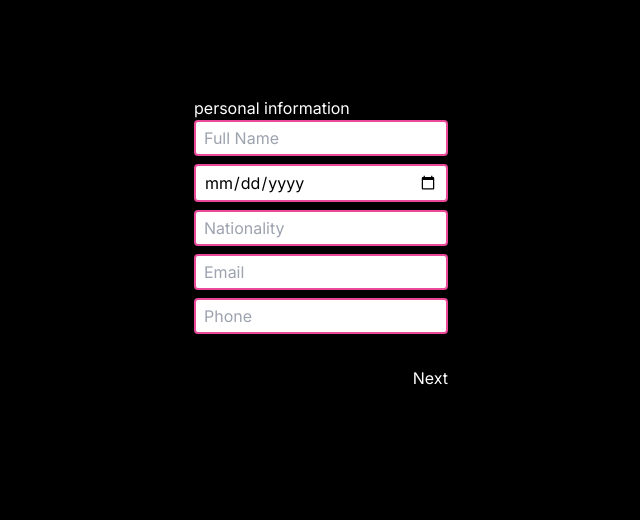
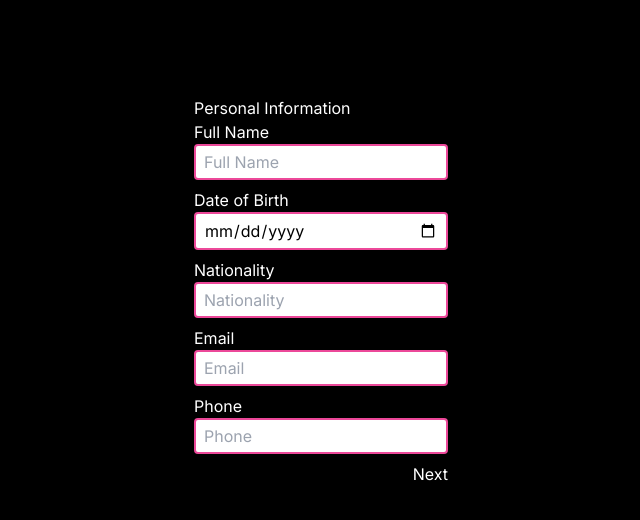
Before and after one commit to brandonduong/Cozii, a Next.js app: page / in a window 1280 px wide. Shown: the top 520 px of the page, without its empty margins (319-959 px from the left). Built offline with nearby package versions, Linux system fonts and the light colour scheme.

Commit message:
added better logic for stages and reusable inputs

```diff
--- a/app/page.tsx
+++ b/app/page.tsx
@@ -1,9 +1,12 @@
 import Stages from "@/components/Stages";
+import { FormProvider } from "@/contexts/FormContext";
 
 export default function Home() {
   return (
     <main className="flex min-h-screen flex-col items-center justify-between p-24">
-      <Stages />
+      <FormProvider>
+        <Stages />
+      </FormProvider>
     </main>
   );
 }
--- /dev/null
+++ b/components/Forms/CustomInput.tsx
@@ -0,0 +1,14 @@
+import { forwardRef, HTMLProps } from "react";
+
+type InputProps = HTMLProps<HTMLInputElement>;
+export const CustomInput = forwardRef<HTMLInputElement, InputProps>(
+  function CustomInput(props, ref) {
+    return (
+      <input
+        ref={ref}
+        className="rounded border-2 border-pink-500 px-2 py-1 focus:outline-none text-black"
+        {...props}
+      />
+    );
+  }
+);
--- /dev/null
+++ b/components/Forms/CustomTextArea.tsx
@@ -0,0 +1,14 @@
+import { forwardRef, HTMLProps } from "react";
+
+type TextAreaProps = HTMLProps<HTMLTextAreaElement>;
+export const CustomTextArea = forwardRef<HTMLTextAreaElement, TextAreaProps>(
+  function CustomTextArea(props, ref) {
+    return (
+      <textarea
+        ref={ref}
+        className="rounded border-2 border-pink-500 px-2 py-1 focus:outline-none text-black"
+        {...props}
+      />
+    );
+  }
+);
--- /dev/null
+++ b/components/Forms/Field.tsx
@@ -0,0 +1,15 @@
+interface FieldProps {
+  children: React.ReactNode;
+  label: string;
+  error: string | undefined;
+  id: string;
+}
+export default function Field({ children, label, error, id }: FieldProps) {
+  return (
+    <div className="flex flex-col">
+      <label htmlFor={id}>{label}</label>
+      {children}
+      {error && <small className="error">{error}</small>}
+    </div>
+  );
+}
--- /dev/null
+++ b/components/Stages/Stage.tsx
@@ -0,0 +1,68 @@
+// Steps/Contact.js
+
+import { useForm } from "react-hook-form";
+import { FieldType, FormField, useFormData } from "@/contexts/FormContext";
+import Field from "../Forms/Field";
+import { CustomInput } from "../Forms/CustomInput";
+import { CustomTextArea } from "../Forms/CustomTextArea";
+
+export default function Stage({
+  fields,
+  children,
+  onSubmit,
+}: {
+  fields: FieldType[];
+  children: React.ReactNode;
+  onSubmit: () => void;
+}) {
+  const { form, setForm } = useFormData();
+  const {
+    handleSubmit,
+    register,
+    formState: { errors },
+  } = useForm({ defaultValues: form });
+
+  console.log(errors);
+
+  return (
+    <form
+      className="flex flex-col gap-2"
+      onSubmit={handleSubmit((data) => {
+        console.log(data);
+        setForm({ ...form, ...data });
+        onSubmit();
+      })}
+    >
+      {fields.map((field) => (
+        <Field
+          label={field.placeholder}
+          error={""}
+          id={field.id}
+          key={field.placeholder}
+        >
+          {field.type === "textarea" ? (
+            <CustomTextArea
+              placeholder={field.placeholder}
+              {...register(field.id, {
+                required: true,
+                pattern: field.pattern,
+              })}
+              id={field.id}
+            />
+          ) : (
+            <CustomInput
+              type={field.type}
+              placeholder={field.placeholder}
+              {...register(field.id, {
+                required: true,
+                pattern: field.pattern,
+              })}
+              id={field.id}
+            />
+          )}
+        </Field>
+      ))}
+      {children}
+    </form>
+  );
+}
--- a/components/Stages/index.tsx
+++ b/components/Stages/index.tsx
@@ -1,76 +1,74 @@
 "use client";
-import { useForm } from "react-hook-form";
 import { useState } from "react";
 import { clsx } from "clsx";
+import { FieldType, FormField, useFormData } from "@/contexts/FormContext";
+import Stage from "./Stage";
+
+interface Stage {
+  title: string;
+  fields: FieldType[];
+}
 
 export default function Stages() {
-  const {
-    register,
-    handleSubmit,
-    formState: { errors },
-  } = useForm();
   const [stage, setStage] = useState(0);
 
-  console.log(errors);
-
-  const stages = [
+  const stages: Stage[] = [
     {
       title: "personal information",
       fields: [
-        { type: "text", placeholder: "Full Name" },
-        { type: "date", placeholder: "Date of Birth" },
-        { type: "text", placeholder: "Nationality" },
-        { type: "email", placeholder: "Email" },
-        { type: "Tel", placeholder: "Phone", pattern: /^\d{10}/ },
+        { type: "text", placeholder: "Full Name", id: "name" },
+        { type: "date", placeholder: "Date of Birth", id: "birth" },
+        { type: "text", placeholder: "Nationality", id: "nat" },
+        {
+          type: "email",
+          placeholder: "Email",
+          pattern: /^\S+@\S+$/,
+          id: "email",
+        },
+        { type: "Tel", placeholder: "Phone", pattern: /^\d{10}/, id: "phone" },
       ],
     },
     {
       title: "travel preferences",
       fields: [
-        { type: "text", placeholder: "Full Name" },
-        { type: "date", placeholder: "Date of Birth" },
-        { type: "text", placeholder: "Nationality" },
-        { type: "email", placeholder: "Email" },
-        { type: "Tel", placeholder: "Phone", pattern: /^\d{10}/ },
+        { type: "date", placeholder: "Departure Date", id: "dep" },
+        { type: "date", placeholder: "Return Date", id: "ret" },
+        { type: "select", placeholder: "Accomodation Preference", id: "acc" },
+        {
+          type: "textarea",
+          placeholder: "Special Requests or Preferences",
+          id: "special",
+        },
       ],
     },
     {
       title: "health and safety",
       fields: [
-        { type: "text", placeholder: "Full Name" },
-        { type: "date", placeholder: "Date of Birth" },
-        { type: "text", placeholder: "Nationality" },
-        { type: "email", placeholder: "Email" },
-        { type: "Tel", placeholder: "Phone", pattern: /^\d{10}$/ },
+        { type: "text", placeholder: "Health Declaration", id: "health" },
+        {
+          type: "date",
+          placeholder: "Emergency Contact Information",
+          id: "emergency",
+        },
+        { type: "text", placeholder: "Any Medical Conditions", id: "med" },
       ],
     },
   ];
 
+  const s = stages[stage];
+
+  function onSubmit() {
+    if (stage < stages.length - 1) {
+      setStage(stage + 1);
+    } else {
+      alert("done");
+    }
+  }
+
   return (
     <div>
-      <h3>{stages[stage].title}</h3>
-      <form
-        className="flex flex-col gap-2"
-        onSubmit={handleSubmit((data) => console.log(data))}
-      >
-        {stages[stage].fields.map((field) => (
-          <input
-            type={field.type}
-            placeholder={field.placeholder}
-            className="rounded border-2 border-pink-500 px-2 py-1 focus:outline-none text-black"
-            {...register(field.placeholder, {
-              required: true,
-              pattern: field.pattern,
-            })}
-            key={field.placeholder}
-          />
-        ))}
-
-        <button type="submit" className={clsx({ invisible: stage !== 2 })}>
-          Submit
-        </button>
-      </form>
-
+      <h3 className="capitalize">{stages[stage].title}</h3>
+      <Stage fields={s.fields} key={s.title} onSubmit={() => onSubmit()}>
         <div className="flex justify-between gap-2">
           <button
             onClick={() => setStage(stage - 1)}
@@ -78,13 +76,11 @@ export default function Stages() {
           >
             Prev
           </button>
-        <button
-          onClick={() => setStage(stage + 1)}
-          className={clsx({ invisible: stage === 2 })}
-        >
-          Next
+          <button type="submit">
+            {stage === stages.length - 1 ? "Submit" : "Next"}
           </button>
         </div>
+      </Stage>
     </div>
   );
 }
--- /dev/null
+++ b/contexts/FormContext.tsx
@@ -0,0 +1,61 @@
+"use client";
+
+import { createContext, useContext, useState } from "react";
+
+interface FormData {
+  name: string;
+  birth: string;
+  nat: string;
+  email: string;
+  phone: string;
+  dep: string;
+  ret: string;
+  acc: string;
+  special: string;
+  health: string;
+  emergency: string;
+  med: string;
+}
+
+export type FormField = keyof FormData;
+
+interface FormDataType {
+  form: FormData;
+  setForm: (form: FormData) => void;
+}
+
+export interface FieldType {
+  type: string;
+  placeholder: string;
+  pattern?: RegExp;
+  id: FormField;
+}
+
+export const FormContext = createContext<FormDataType>({} as FormDataType);
+
+export function FormProvider({ children }: { children: React.ReactNode }) {
+  const [form, setForm] = useState<FormData>({
+    name: "",
+    birth: "",
+    nat: "",
+    email: "",
+    phone: "",
+    dep: "",
+    ret: "",
+    acc: "",
+    special: "",
+    health: "",
+    emergency: "",
+    med: "",
+  });
+  const value = { form, setForm };
+  return <FormContext.Provider value={value}>{children}</FormContext.Provider>;
+}
+
+export function useFormData() {
+  const context = useContext(FormContext);
+  if (!context) {
+    throw new Error("useFormData must be used within the FormProvider");
+  }
+  return context;
+}
```
Lines whose indentation alone changed are shown as unchanged.
